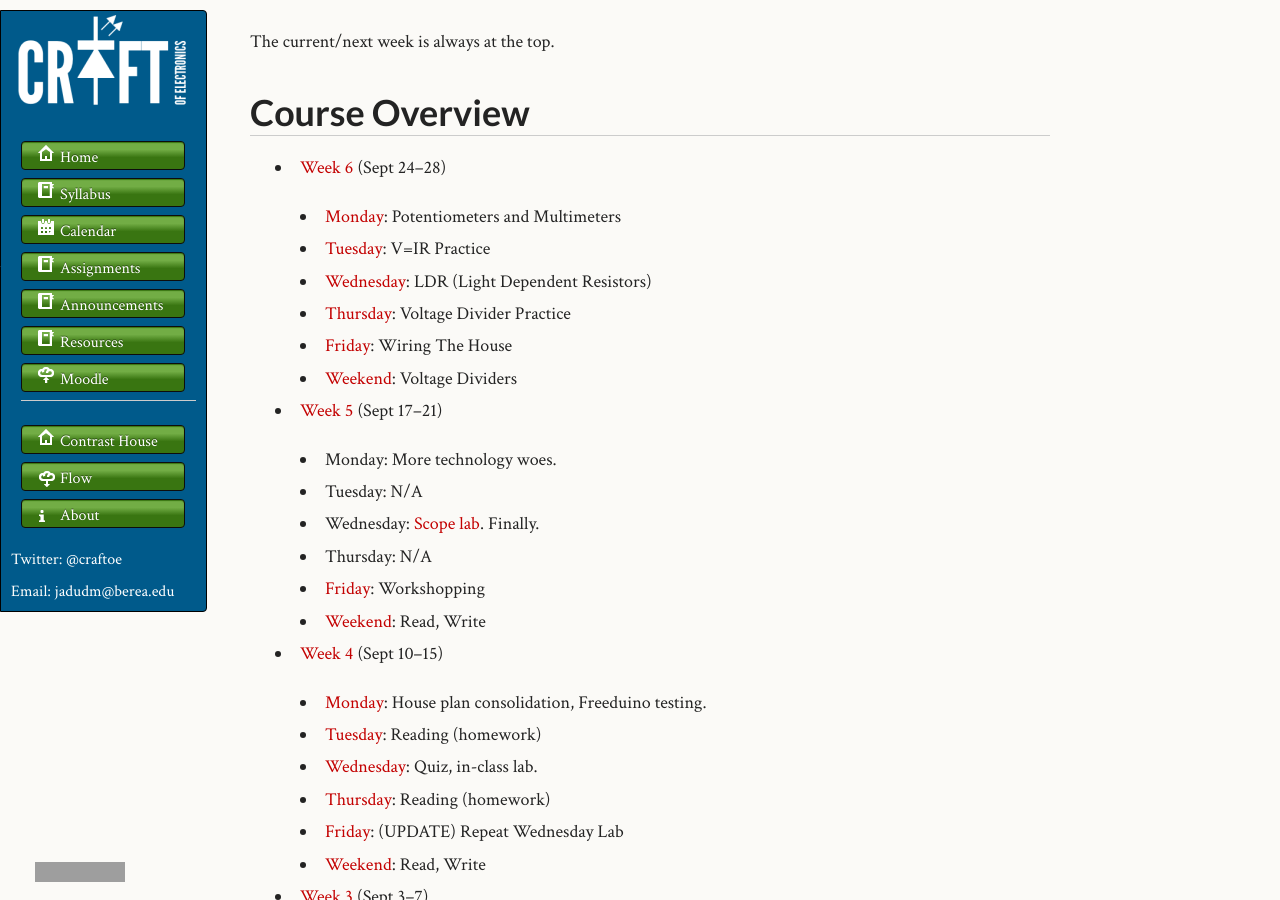
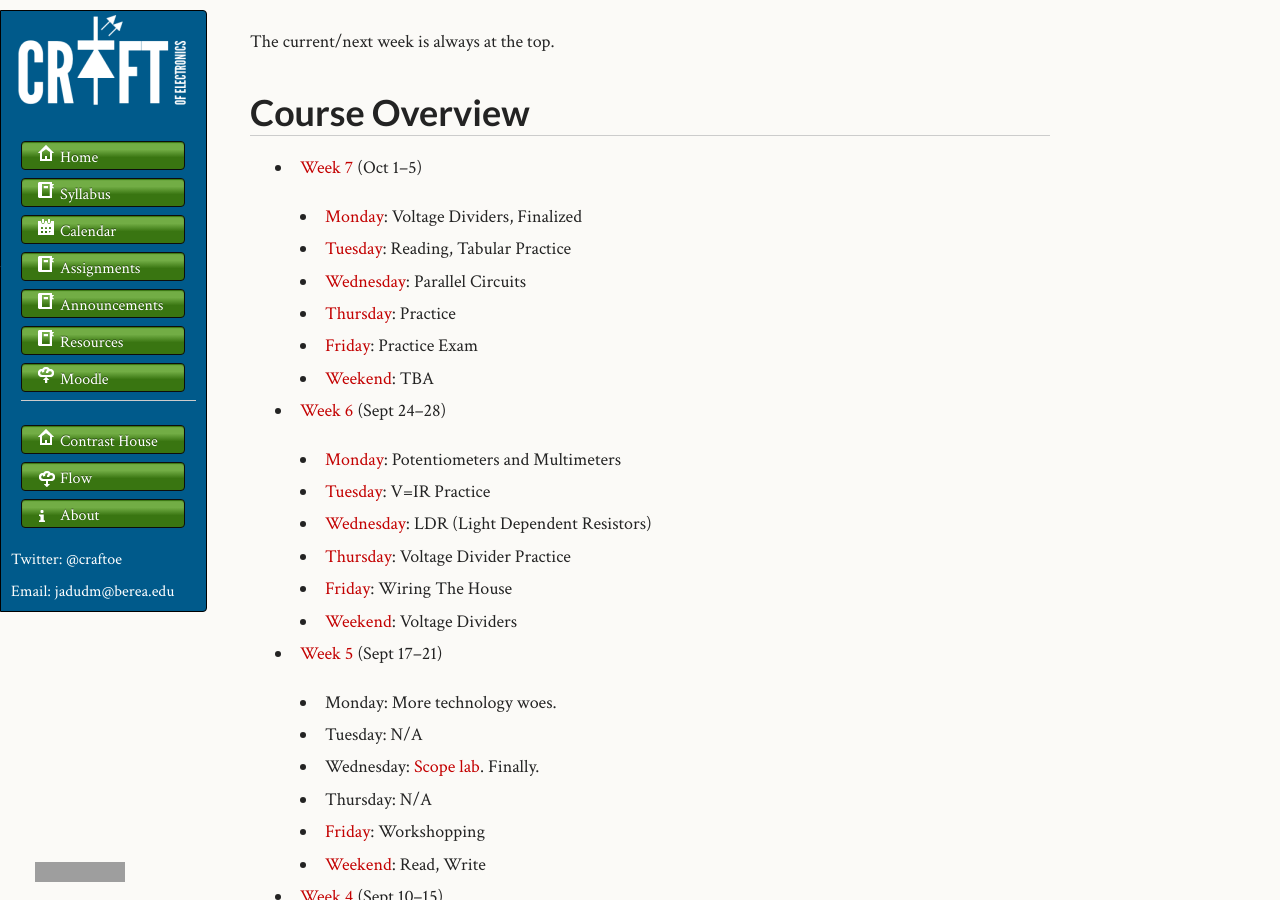
Before and after one commit to craftofelectronics/craftofelectronics.github.com, a Jekyll site: the page built from cal/index.md, in a window 1280 px wide and 900 px high. Built offline with Jekyll 4.4.1, drawn with Linux system fonts in a browser that asks for light colours; grey boxes are pictures that could not be loaded.

Commit message:
Updated main index of calendar.

```diff
--- a/cal/index.md
+++ b/cal/index.md
@@ -6,6 +6,14 @@ week: 1
 The current/next week is always at the top.
 
 # Course Overview
+
+* [Week 7](w06.html) (Oct 1--5)
+	* [Monday](w06.html#friday): Voltage Dividers, Finalized
+	* [Tuesday](w06.html#friday): Reading, Tabular Practice
+	* [Wednesday](w06.html#friday): Parallel Circuits
+	* [Thursday](w06.html#friday): Practice
+	* [Friday](w06.html#friday): Practice Exam
+	* [Weekend](w06.html#weekend): TBA
 
 * [Week 6](w05.html) (Sept 24--28)
 	* [Monday](w05.html#friday): Potentiometers and Multimeters
```
